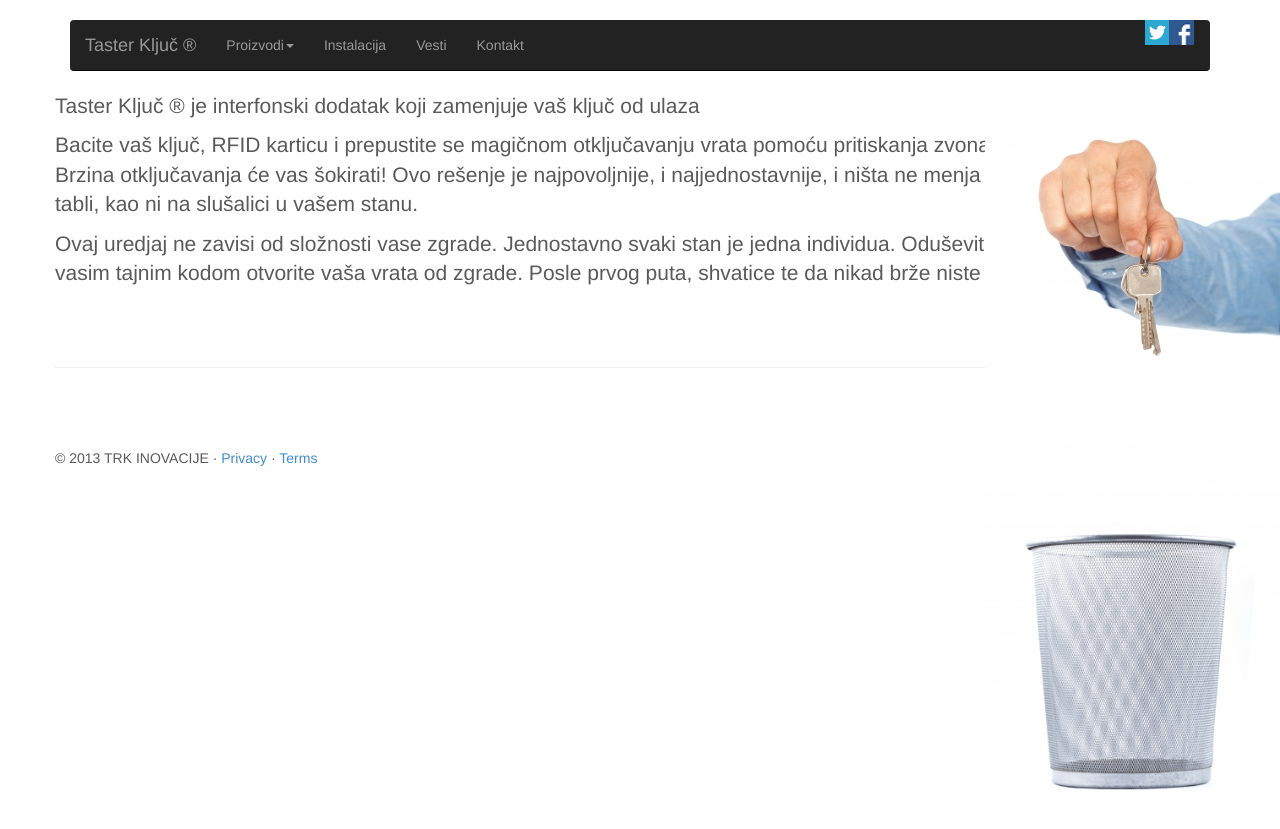
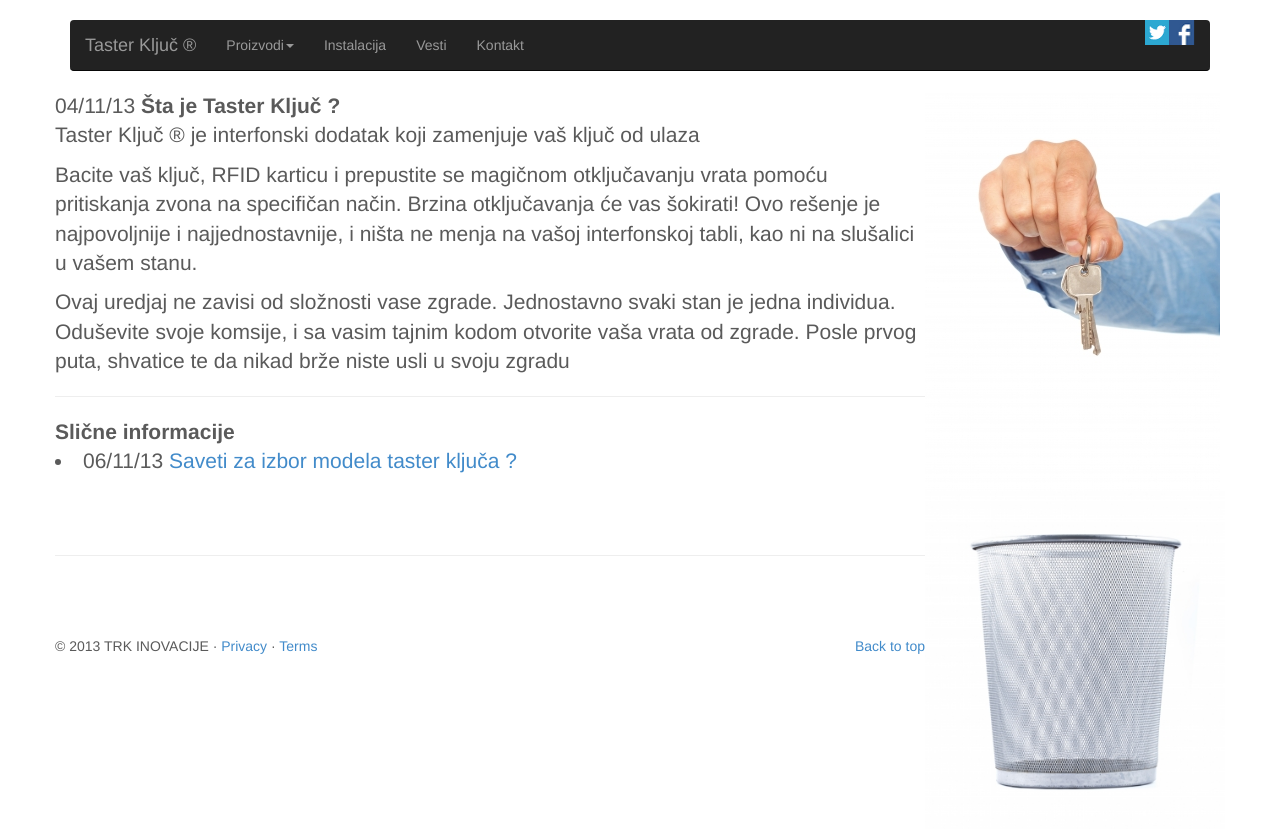
Before and after one commit to trkinovacije/tasterkljuc, a Jekyll site: the page built from _posts/2013-11-04-Sta-je-taster-kljuc.md, in a window 1280 px wide. Shown: the top 829 px of the page. Built offline with Jekyll 4.4.1, drawn with Linux system fonts in a browser that asks for light colours; Markdown is read by kramdown in place of the engine named in the settings.

Commit message:
adding tags

```diff
--- /dev/null
+++ b/_layouts/post.html
@@ -0,0 +1,20 @@
+---
+layout: default
+---
+
+{{ page.date | date: "%d/%m/%y" }}
+<strong>{{ page.title }}</strong>
+
+{{ content }}
+
+<hr class="divider">
+{% for tag in page.tags %}
+  <strong id="{{ tag }}-ref">Slične {{ tag }}</strong>
+  {% for post in site.posts reversed %}
+    {% if post.tags contains tag and post.id != page.id %}
+      <li>{{ post.date | date: "%d/%m/%y" }} <a href="{{ post.url }}" title="{{ post.title }}">{{ post.title }}</a></li>
+    {% endif %}
+
+  {% endfor %}
+
+{% endfor %}
--- a/_posts/2013-11-04-Sta-je-taster-kljuc.md
+++ b/_posts/2013-11-04-Sta-je-taster-kljuc.md
@@ -1,19 +1,18 @@
 ---
 title: Šta je Taster Ključ ?
-layout: default
+layout: post
+tags: informacije
 ---
 
-
-<div align="right" style="position:absolute;right:0;" >
-<img src="/assets/images/news/kljucevi_stockimages.jpg" style="float" />
+<div style="float:right">
+<img src="/assets/images/news/kljucevi_stockimages.jpg"  />
 <p>
-<img src="/assets/images/news/kanta_scottchan.jpg" width="300"  align="right"  style="display:block"/>
+<img src="/assets/images/news/kanta_scottchan.jpg" width="300"    style="display:block"/>
 </p></div>
 
 Taster Ključ &reg; je interfonski dodatak koji zamenjuje vaš ključ od ulaza
 
-Bacite vaš ključ, RFID karticu i prepustite se magičnom otključavanju vrata pomoću pritiskanja zvona na specifičan način. Brzina otključavanja će vas šokirati! Ovo rešenje je najpovoljnije,
-     	i najjednostavnije, i ništa ne menja na vašoj interfonskoj tabli, kao ni na slušalici u vašem stanu.
+Bacite vaš ključ, RFID karticu i prepustite se magičnom otključavanju vrata pomoću pritiskanja zvona na specifičan način. Brzina otključavanja će vas šokirati! Ovo rešenje je najpovoljnije i najjednostavnije, i ništa ne menja na vašoj interfonskoj tabli, kao ni na slušalici u vašem stanu.
 
 Ovaj uredjaj ne zavisi od složnosti vase zgrade. Jednostavno svaki stan je jedna individua.  Oduševite svoje komsije,
 i sa vasim tajnim kodom otvorite vaša vrata od zgrade. Posle prvog puta, shvatice te da nikad brže niste usli u svoju zgradu
```
Also changed, not shown: _posts/2013-11-05-Kome-ovo-koristi.md (+1 -1 lines), _posts/2013-11-06-Saveti-za-izbor-modela-taster-kljuca.md (+2 -1 lines), _posts/2013-11-11-Osvojite-mini-taster-kljuc-svako-ponedeljka.md (+2 -1 lines), _posts/2013-11-15-Popust-na-test-verzijama.md (added, +8 -0 lines), vesti/index.html (+23 -2 lines).
